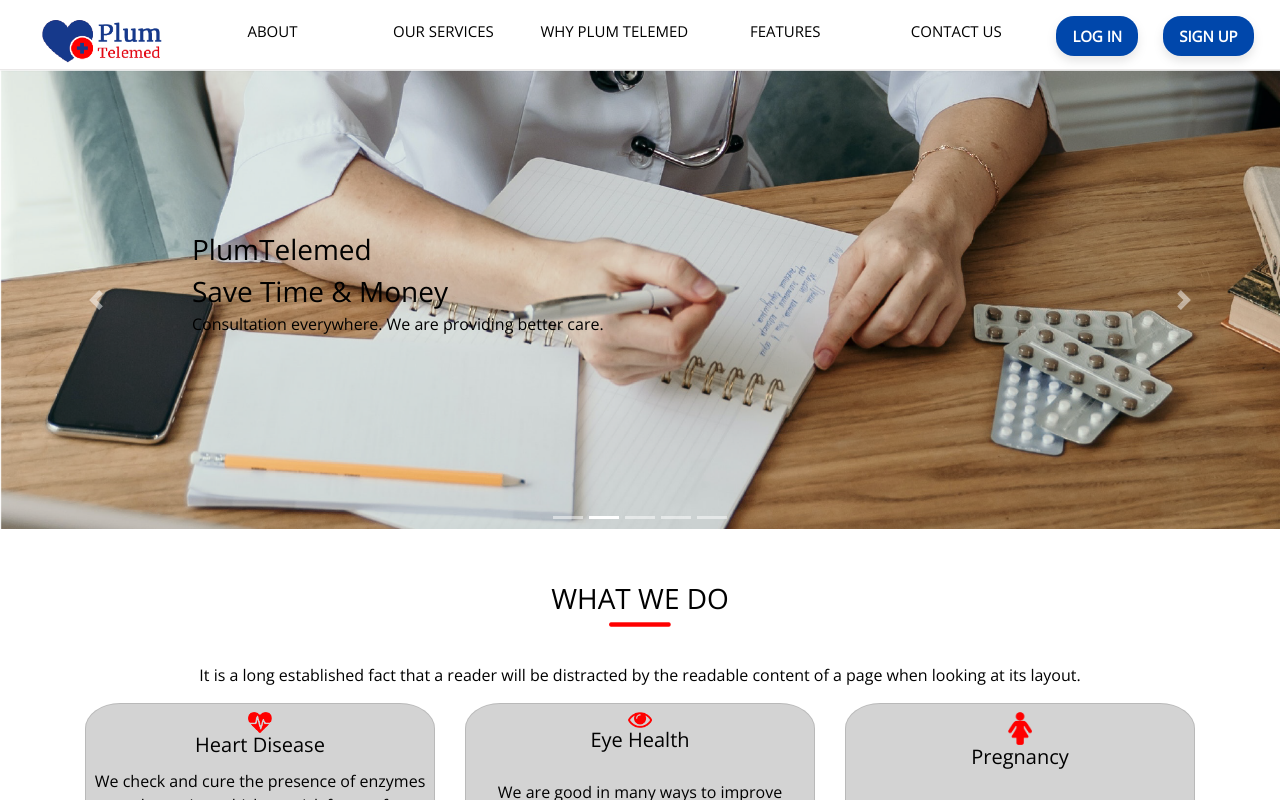
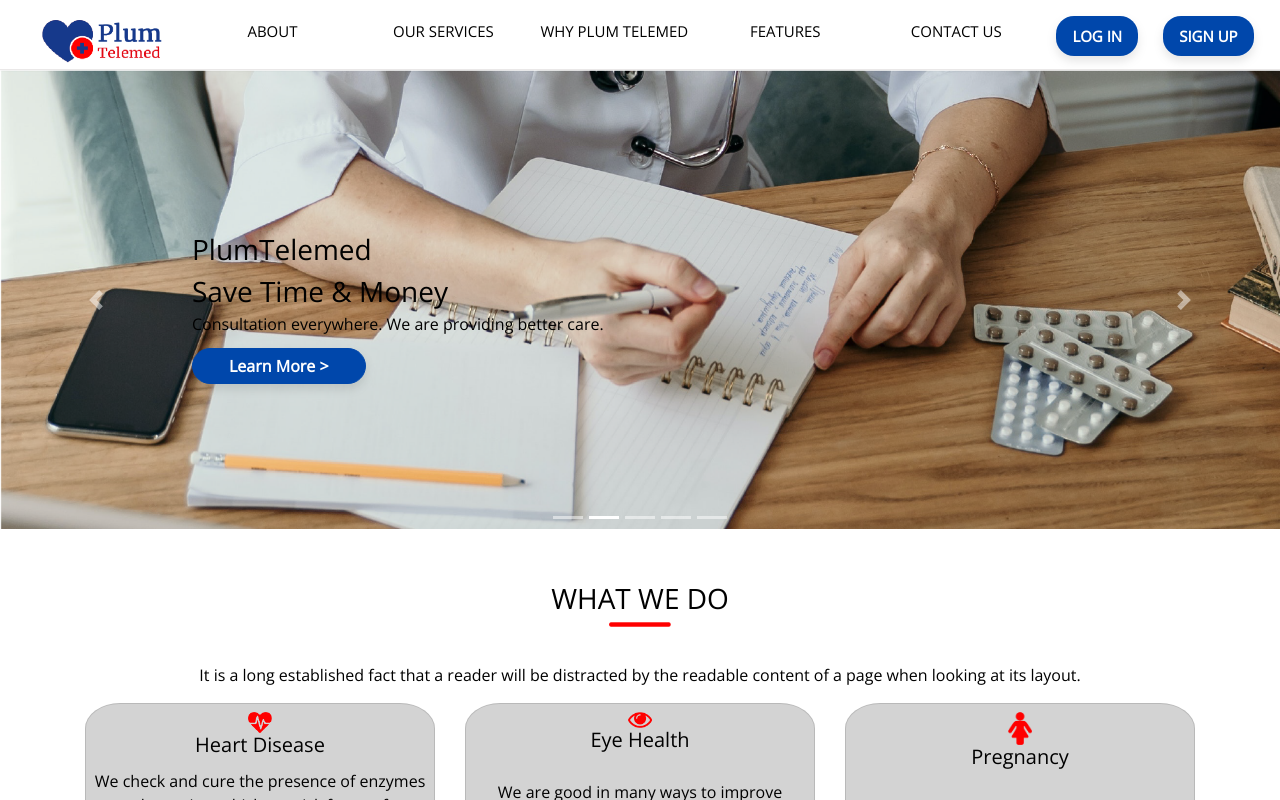
Before and after one commit to PeloDev/plum-telemed-param, a React (Create React App) app: page / in a window 1280 px wide. Shown: the top 800 px of the page. Built offline with nearby package versions, Linux system fonts and the light colour scheme.

Commit message:
added "learn more" to slides

```diff
--- a/src/welcome/welcome.js
+++ b/src/welcome/welcome.js
@@ -1,7 +1,7 @@
 
 import React from 'react';
 import { Carousel } from 'react-bootstrap';
-import { Box, Text } from "@chakra-ui/react";
+import { Box, Button, Text } from "@chakra-ui/react";
 
 import slide1 from '../welcome/images/Asset 111100.png';
 import slide2 from '../welcome/images/Asset 113100.png';
@@ -15,7 +15,7 @@ import slide6 from '../welcome/images/Asset 117100.png';
 function Slides() {
   return (
     <div>
-      <Carousel style={{color: "black"}}>
+      <Carousel style={{ color: "black" }}>
         <Carousel.Item>
           <img
             className="d-block w-100"
@@ -25,6 +25,21 @@ function Slides() {
           <Carousel.Caption>
             <Text fontSize="1.75rem" color="black" fontWeight={500}>PlumTelemed <div />Save Time & Money</Text>
             <Text color="black">A truely affordable and customizable solution.</Text>
+            <Button
+              mt="12px"
+              maxW="212px"
+              h="36px"
+              pt="2px"
+              px="36px"
+              borderRadius="78px"
+              textAlign="center"
+              bg="rgb(0,71,171)"
+              border="1px solid rgb(0,71,171)"
+              color="white"
+              _hover={{ bg: "E74032" }}
+            >
+              {"Learn More >"}
+            </Button>
           </Carousel.Caption>
         </Carousel.Item>
         <Carousel.Item>
@@ -37,6 +52,21 @@ function Slides() {
           <Carousel.Caption>
             <Text fontSize="1.75rem" color="black" fontWeight={500}>PlumTelemed <div />Save Time & Money</Text>
             <Text color="black">Consultation everywhere. We are providing better care.</Text>
+            <Button
+              mt="12px"
+              maxW="212px"
+              h="36px"
+              pt="2px"
+              px="36px"
+              borderRadius="78px"
+              textAlign="center"
+              bg="rgb(0,71,171)"
+              border="1px solid rgb(0,71,171)"
+              color="white"
+              _hover={{ bg: "E74032" }}
+            >
+              {"Learn More >"}
+            </Button>
           </Carousel.Caption>
         </Carousel.Item>
         <Carousel.Item>
@@ -49,6 +79,21 @@ function Slides() {
           <Carousel.Caption>
             <Text fontSize="1.75rem" color="black" fontWeight={500}>PlumTelemed <div />Save Time & Money</Text>
             <Text color="black">Give your practice an instant web presence.</Text>
+            <Button
+              mt="12px"
+              maxW="212px"
+              h="36px"
+              pt="2px"
+              px="36px"
+              borderRadius="78px"
+              textAlign="center"
+              bg="rgb(0,71,171)"
+              border="1px solid rgb(0,71,171)"
+              color="white"
+              _hover={{ bg: "E74032" }}
+            >
+              {"Learn More >"}
+            </Button>
           </Carousel.Caption>
         </Carousel.Item>
         <Carousel.Item>
@@ -61,6 +106,21 @@ function Slides() {
           <Carousel.Caption>
             <Text fontSize="1.75rem" color="black" fontWeight={500}>PlumTelemed <div />Save Time & Money</Text>
             <Text color="black">Increase profitability. Increase patient care.</Text>
+            <Button
+              mt="12px"
+              maxW="212px"
+              h="36px"
+              pt="2px"
+              px="36px"
+              borderRadius="78px"
+              textAlign="center"
+              bg="rgb(0,71,171)"
+              border="1px solid rgb(0,71,171)"
+              color="white"
+              _hover={{ bg: "E74032" }}
+            >
+              {"Learn More >"}
+            </Button>
           </Carousel.Caption>
         </Carousel.Item>
         {/* <Carousel.Item>
@@ -71,8 +131,23 @@ function Slides() {
           />
 
           <Carousel.Caption>
-            <Text fontSize="1.75rem" color="white" fontWeight={500}>PlumTelemed <div />Save Time & Money</Text>
+            <Text fontSize="1.75rem" color="black" fontWeight={500}>PlumTelemed <div />Save Time & Money</Text>
             <Text color="black">A truely affordable and customizable solution.</Text>
+            <Button
+              mt="12px"
+              maxW="212px"
+              h="36px"
+              pt="2px"
+              px="36px"
+              borderRadius="78px"
+              textAlign="center"
+              bg="rgb(0,71,171)"
+              border="1px solid rgb(0,71,171)"
+              color="white"
+              _hover={{ bg: "E74032" }}
+            >
+              {"Learn More >"}
+            </Button>
           </Carousel.Caption>
         </Carousel.Item> */}
         <Carousel.Item>
@@ -85,6 +160,21 @@ function Slides() {
           <Carousel.Caption>
             <Text fontSize="1.75rem" color="black" fontWeight={500}>PlumTelemed <div />Save Time & Money</Text>
             <Text color="black">A truely affordable and customizable solution.</Text>
+            <Button
+              mt="12px"
+              maxW="212px"
+              h="36px"
+              pt="2px"
+              px="36px"
+              borderRadius="78px"
+              textAlign="center"
+              bg="rgb(0,71,171)"
+              border="1px solid rgb(0,71,171)"
+              color="white"
+              _hover={{ bg: "E74032" }}
+            >
+              {"Learn More >"}
+            </Button>
           </Carousel.Caption>
         </Carousel.Item>
       </Carousel>
```
